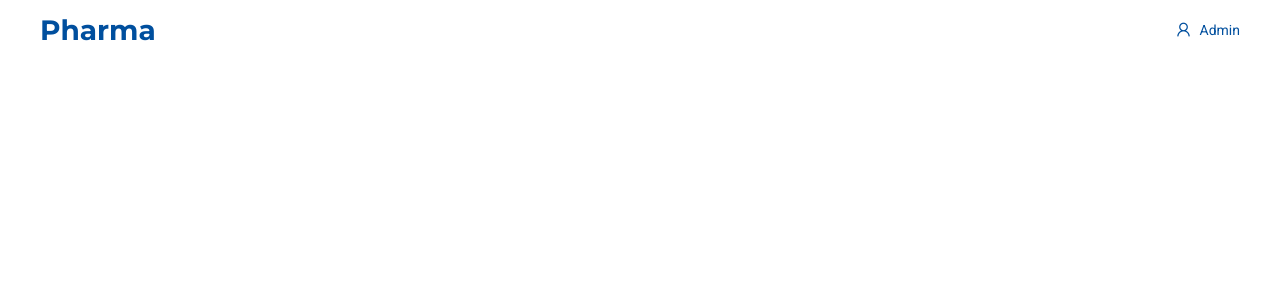
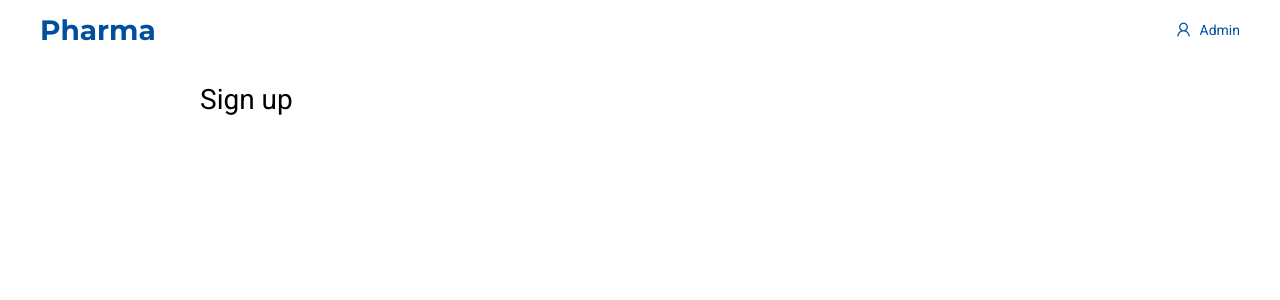
Before and after one commit to peter-yhc/pharma-web, a React (Create React App) app: page /signup in a window 1280 px wide. Shown: the top 300 px of the page. Built offline with nearby package versions, Linux system fonts and the light colour scheme.

Commit message:
Add basic signup page.

```diff
--- a/src/App.jsx
+++ b/src/App.jsx
@@ -2,6 +2,7 @@ import React from 'react';
 import { Route, Switch } from 'react-router-dom';
 import LoginControl from 'authentication/LoginControl';
 import Title from 'layout/Title';
+import SignupPage from 'authentication/signup/SignupPage';
 import PatientEditorPage from './patient/PatientEditorPage';
 import LoginPage from './authentication/LoginPage';
 import styles from './App.module.css';
@@ -17,6 +18,7 @@ function App() {
         <Switch>
           <Route exact path="/" component={PatientEditorPage} />
           <Route exact path="/login" component={LoginPage} />
+          <Route exact path="/signup" component={SignupPage} />
         </Switch>
       </article>
     </main>
--- a/src/authentication/LoginPage.jsx
+++ b/src/authentication/LoginPage.jsx
@@ -1,7 +1,7 @@
 import React, { useReducer, useState } from 'react';
 import { login } from 'api/PharmaApi';
 import { Redirect } from 'react-router-dom';
-import { LoadingButton, Input } from 'common';
+import { LoadingButton, Input, PageTitle } from 'common';
 import styles from './LoginPage.module.css';
 
 function reducer(state, action) {
@@ -51,9 +51,7 @@ const LoginPage = () => {
       : (
         <>
           <section className={styles.page}>
-            <h2 className={styles.pageTitle}>
-              Sign in
-            </h2>
+            <PageTitle>Sign in</PageTitle>
             <a className={styles.signupLink} href="/signup">Need an account?</a>
             <form className={styles.form} onSubmit={handleSubmit}>
               <Input type="text" placeholder="Username" onChange={handleUsernameInput} />
--- a/src/authentication/LoginPage.module.css
+++ b/src/authentication/LoginPage.module.css
@@ -2,12 +2,6 @@
     display: flex;
     flex-direction: column;
     align-items: center;
-}
-
-.pageTitle {
-    font-size: 28px;
-    font-weight: normal;
-    margin-bottom: var(--margin-2);
 }
 
 .form {
--- /dev/null
+++ b/src/authentication/signup/SignupPage.jsx
@@ -0,0 +1,14 @@
+import React from 'react';
+import { PageTitle } from 'common';
+
+const SignupPage = () => {
+  console.log('signup');
+
+  return (
+    <>
+      <PageTitle>Sign up</PageTitle>
+    </>
+  );
+};
+
+export default SignupPage;
--- /dev/null
+++ b/src/common/PageTitle.jsx
@@ -0,0 +1,6 @@
+import React from 'react';
+import styles from './PageTitle.module.scss';
+
+const PageTitle = ({ children }) => (<h2 className={styles.pageTitle}>{children}</h2>);
+
+export default PageTitle;
--- /dev/null
+++ b/src/common/PageTitle.module.scss
@@ -0,0 +1,5 @@
+.pageTitle {
+    font-size: 28px;
+    font-weight: normal;
+    margin-bottom: var(--margin-2);
+}
--- a/src/common/index.js
+++ b/src/common/index.js
@@ -1,7 +1,9 @@
 import Input from './Input';
 import LoadingButton from './LoadingButton';
+import PageTitle from './PageTitle';
 
 export {
   Input,
   LoadingButton,
+  PageTitle,
 };
```
